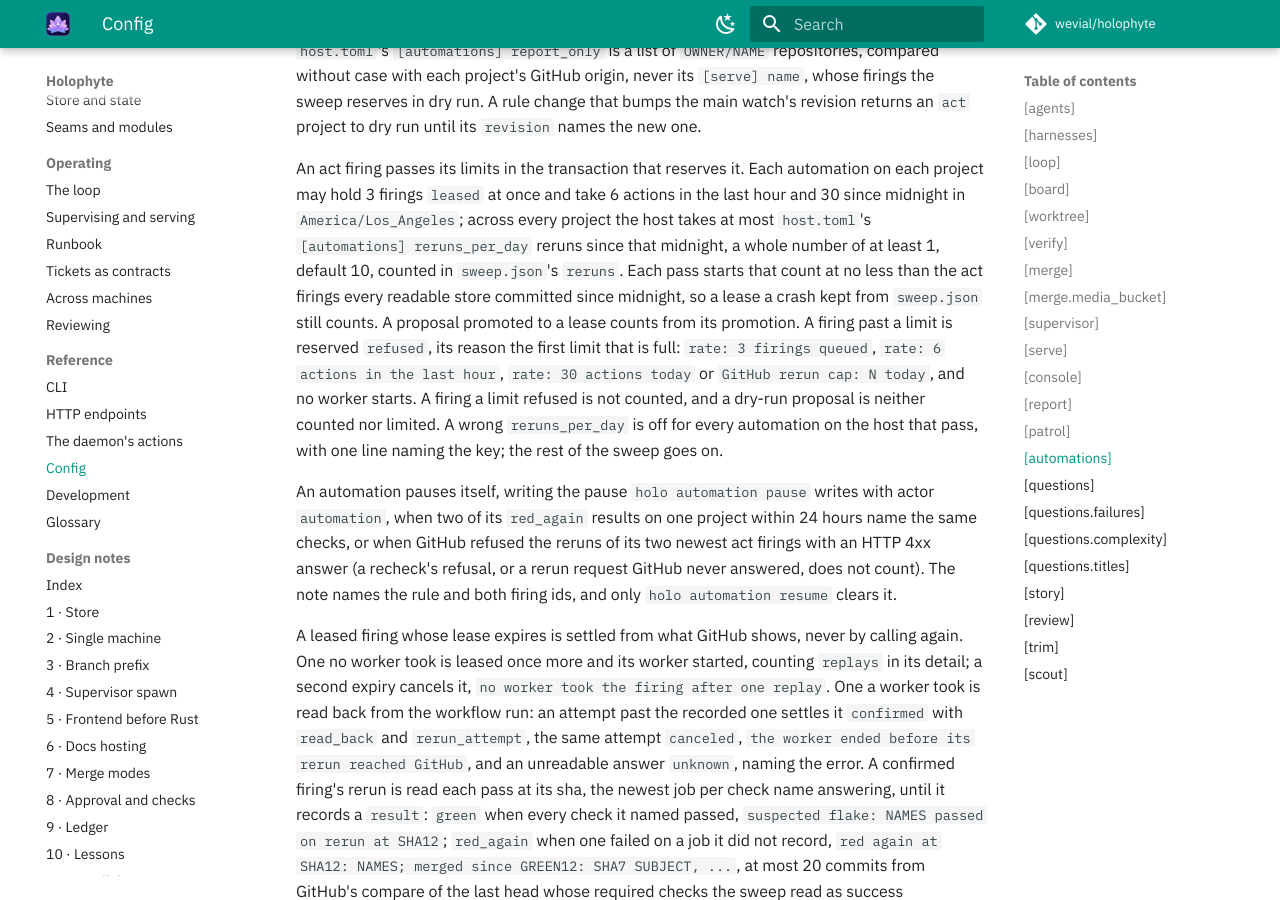
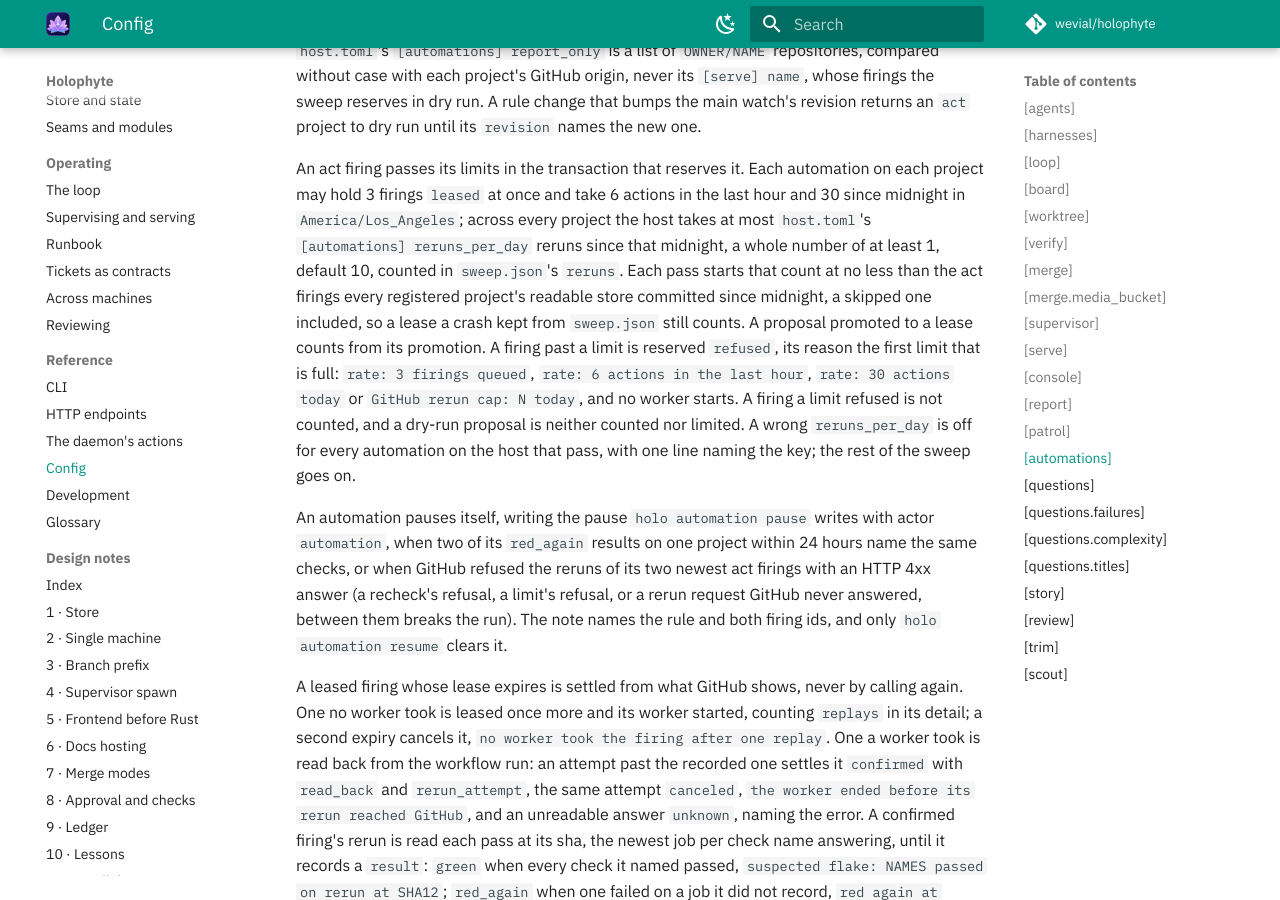
Before and after one commit to wevial/holophyte, an MkDocs documentation site: the page built from docs/config.md, in a window 1280 px wide and 900 px high, scrolled down 47678 px. Built offline with MkDocs 1.6.1 and Material for MkDocs 9.7.7, drawn with Linux system fonts in a browser that asks for light colours; comment, search, counter and statistics services are not loaded.

Commit message:
fix(automation): recount host reruns from every registered store and keep limit refusals in the refusal run (HOLO-619)
ADDRESS: the host rerun recount read only the projects swept this pass; it now reads every registered project's readable store, so a disabled or skipped project's lease still counts toward reruns_per_day.
ADDRESS: the refused-twice rule dropped firings a limit refused, so two GitHub refusals with a limit refusal between them paused the automation; the two newest act firings now include limit refusals.

```diff
--- a/docs/config.md
+++ b/docs/config.md
@@ -1712,12 +1712,14 @@ actions in the last hour and 30 since midnight in `America/Los_Angeles`;
 across every project the host takes at most `host.toml`'s
 `[automations] reruns_per_day` reruns since that midnight, a whole number
 of at least 1, default 10, counted in `sweep.json`'s `reruns`. Each pass
-starts that count at no less than the act firings every readable store
-committed since midnight, so a lease a crash kept from `sweep.json` still
-counts. A proposal promoted to a lease counts from its promotion. A firing
-past a limit is reserved `refused`, its reason the first limit that is
-full: `rate: 3 firings queued`, `rate: 6 actions in the last hour`,
-`rate: 30 actions today` or `GitHub rerun cap: N today`, and no worker starts. A firing a
+starts that count at no less than the act firings every registered
+project's readable store committed since midnight, a skipped one
+included, so a lease a crash kept from `sweep.json` still counts. A
+proposal promoted to a lease counts from its promotion. A firing past a
+limit is reserved `refused`, its reason the first limit that is full:
+`rate: 3 firings queued`, `rate: 6 actions in the last hour`,
+`rate: 30 actions today` or `GitHub rerun cap: N today`, and no worker
+starts. A firing a
 limit refused is not counted, and a dry-run proposal is neither counted nor
 limited. A wrong `reruns_per_day` is off for every automation on the host
 that pass, with one line naming the key; the rest of the sweep goes on.
@@ -1726,7 +1728,8 @@ An automation pauses itself, writing the pause `holo automation pause`
 writes with actor `automation`, when two of its `red_again` results on one
 project within 24 hours name the same checks, or when GitHub refused the
 reruns of its two newest act firings with an HTTP 4xx answer (a recheck's
-refusal, or a rerun request GitHub never answered, does not count).
+refusal, a limit's refusal, or a rerun request GitHub never answered,
+between them breaks the run).
 The note names the rule and both firing ids, and only `holo automation
 resume` clears it.
 
```
Also changed, not shown: 3 other files.
